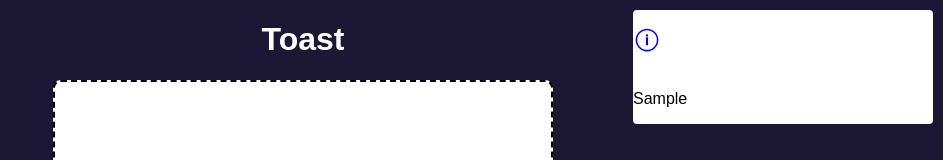
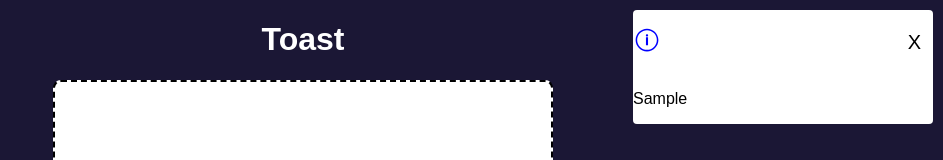
Before and after one commit to srijanB7/Toast-Library, a React (Vite) app: page / in a window 1280 px wide. Both pictures are taken after typing "Sample" into the empty fields and a click on the button "Pop Toast". Shown: the top 160 px of the page, without its empty margins (337-1280 px from the left). Built offline with nearby package versions, Linux system fonts and the light colour scheme.

Commit message:
Added dismiss button

```diff
--- a/src/components/Toast/Toast.jsx
+++ b/src/components/Toast/Toast.jsx
@@ -4,6 +4,7 @@ import { MdOutlineSmsFailed } from "react-icons/md";
 import { IoIosInformationCircleOutline } from "react-icons/io";
 import { IoWarning } from "react-icons/io5";
 import "./Toast.css";
+
 export const Toast = ({ message, type, id, handleToast }) => {
     React.useEffect(() => {
         console.log("effect");
@@ -24,8 +25,14 @@ export const Toast = ({ message, type, id, handleToast }) => {
 
     return (
         <div className={`toast-container ${type}`}>
-            <p className="toast-logo">{logo[type]}</p>
+            <div className="toast-header">
+                <p className="toast-logo">{logo[type]}</p>
+                <button className="dismiss-btn" onClick={() => handleToast(id)}>
+                    X
+                </button>
+            </div>
             <p className="toast-message">{message}</p>
         </div>
     );
 };
+``;
```
